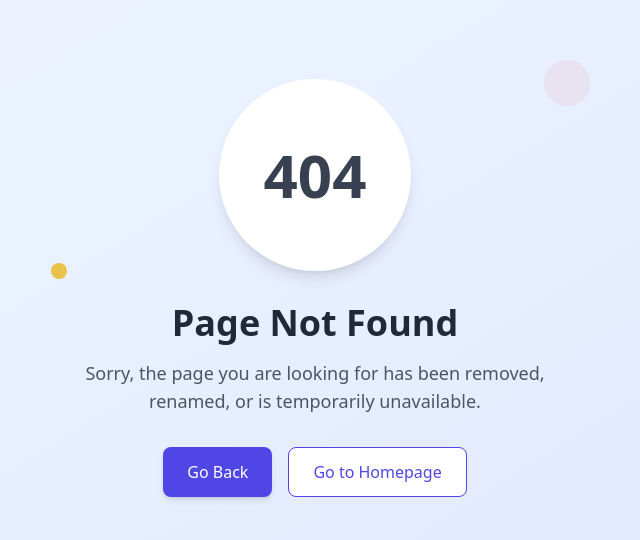
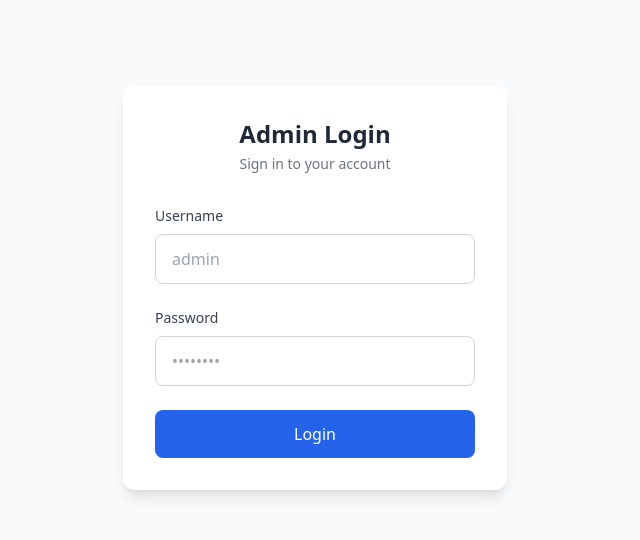
Before and after one commit to shahedtamal/my-e-commerce, a React (Vite) app: page /login in a window 1280 px wide. Before the commit this address had no page. Shown: the part 112-652 px from the top of the page, without its empty margins (325-965 px from the left). Built offline with nearby package versions, Linux system fonts and the light colour scheme.

Commit message:
product list

```diff
--- a/db.json
+++ b/db.json
@@ -51,14 +51,6 @@
   ],
   "cart": [
     {
-      "id": "5",
-      "title": "DJI Mavic",
-      "description": "Bigger screen, better battery, same stunning performance.",
-      "price": "$1299",
-      "image": "https://images.pexels.com/photos/13310710/pexels-photo-13310710.jpeg",
-      "category": "drone"
-    },
-    {
       "id": "6",
       "title": "Mavic 2",
       "description": "Classic black finish for the professional look.",
--- a/src/App.jsx
+++ b/src/App.jsx
@@ -4,6 +4,8 @@ import HomePage from "./pages/HomePage";
 import ProductPage from "./pages/ProductPage";
 import NotFound from "./pages/NotFound";
 import CartPage from "./pages/CartPage";
+import AdminPage from "./pages/AdminPage";
+import LoginPage from "./pages/LoginPage";
 
 function App() {
   return (
@@ -13,6 +15,8 @@ function App() {
         <Route path="/products" element={<ProductPage />} />
         <Route path="/cart" element={<CartPage />} />
         <Route path="*" element={<NotFound />} />
+        <Route path="/admin" element={<AdminPage />} />
+        <Route path="/login" element={<LoginPage />} />
       </Routes>
     </BrowserRouter>
   );
--- /dev/null
+++ b/src/pages/AdminPage.jsx
@@ -0,0 +1,13 @@
+import React from "react";
+import { Link } from "react-router-dom";
+
+function AdminPage() {
+  return (
+    <div>
+      Admin
+      <button>Go to Home</button>
+    </div>
+  );
+}
+
+export default AdminPage;
--- a/src/pages/CartPage.jsx
+++ b/src/pages/CartPage.jsx
@@ -36,10 +36,8 @@ function CartPage() {
   }, []);
 
   // Static totals
-  const itemCount = 5;
-  const subtotal = 5795;
-  const shipping = 0;
-  const total = 5795;
+  const itemCount = cartData.length;
+  const shipping = 15;
   let cartTotal = 0;
   for (const item of cartData) {
     const price = Number(item.price.replace("$", ""));
@@ -169,9 +167,19 @@ function CartPage() {
                 </div>
 
                 <div className="flex justify-between">
-                  <span className="text-gray-600">Shipping</span>
+                  <span className="text-gray-600">shipping</span>
+                  {cartTotal >= 2000 ? (
+                    <span className="font-semibold">FREE</span>
+                  ) : (
+                    <span className="font-semibold">${shipping}</span>
+                  )}
+                </div>
+
+                {/* <div className="flex justify-between">
+                  <span className="text-gray-600">Tax</span>
                   <span className="font-semibold">FREE</span>
-                </div>
+                  <span className="font-semibold">$15</span>
+                </div> */}
 
                 <div className="border-t pt-4 mt-4">
                   <div className="flex justify-between text-xl font-bold">
@@ -188,7 +196,7 @@ function CartPage() {
 
               {/* Simple Note */}
               <p className="mt-6 text-sm text-gray-500 text-center">
-                Secure checkout
+                Unsecure checkout :D
               </p>
             </div>
           </div>
--- /dev/null
+++ b/src/pages/LoginPage.jsx
@@ -0,0 +1,53 @@
+import React from "react";
+import { Link } from "react-router-dom";
+
+function LoginPage() {
+  return (
+    <div className="min-h-screen bg-gray-50 flex items-center justify-center p-4">
+      <div className="bg-white rounded-xl shadow-lg w-full max-w-sm p-8">
+        {/* Header */}
+        <div className="text-center mb-8">
+          <h1 className="text-2xl font-bold text-gray-800 mb-1">Admin Login</h1>
+          <p className="text-gray-500 text-sm">Sign in to your account</p>
+        </div>
+
+        {/* Form */}
+        <div className="space-y-6">
+          {/* Username */}
+          <div>
+            <label className="block text-gray-700 text-sm font-medium mb-2">
+              Username
+            </label>
+            <input
+              type="text"
+              className="w-full px-4 py-3 border border-gray-300 rounded-lg focus:ring-2 focus:ring-blue-500 focus:border-blue-500 outline-none"
+              placeholder="admin"
+            />
+          </div>
+
+          {/* Password */}
+          <div>
+            <label className="block text-gray-700 text-sm font-medium mb-2">
+              Password
+            </label>
+            <input
+              type="password"
+              className="w-full px-4 py-3 border border-gray-300 rounded-lg focus:ring-2 focus:ring-blue-500 focus:border-blue-500 outline-none"
+              placeholder="••••••••"
+            />
+          </div>
+
+          {/* Login Button */}
+          <Link
+            to="/admin"
+            className="block w-full bg-blue-600 hover:bg-blue-700 text-white font-medium py-3 rounded-lg transition duration-200 text-center"
+          >
+            Login
+          </Link>
+        </div>
+      </div>
+    </div>
+  );
+}
+
+export default LoginPage;
```
